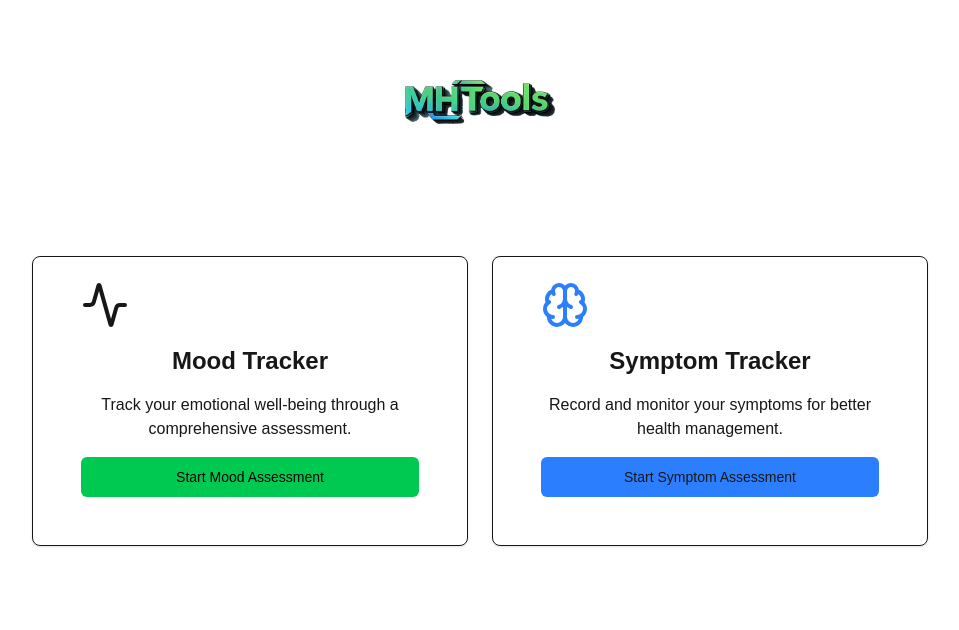
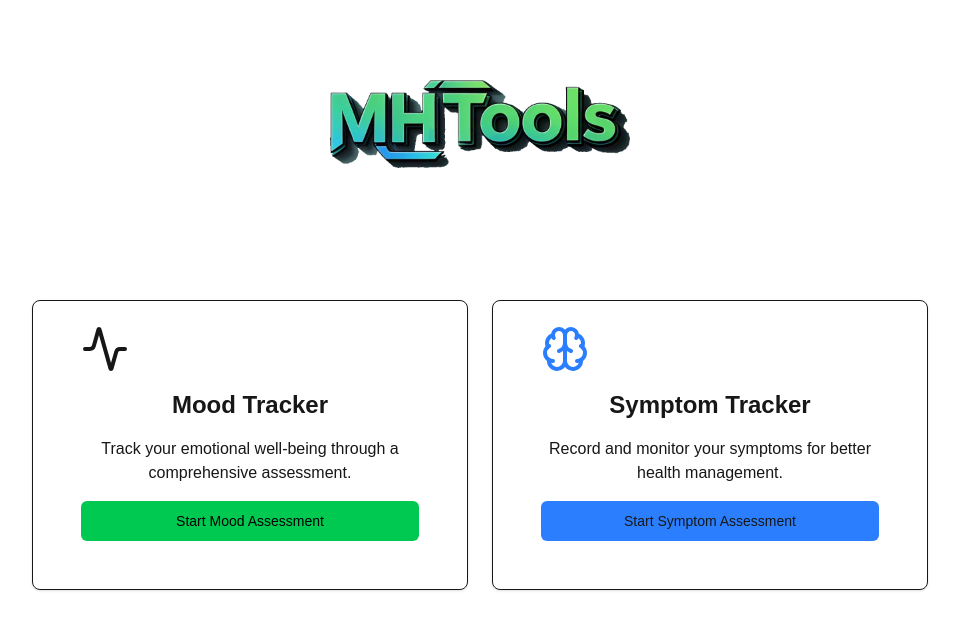
Before and after one commit to admfrncs/mental-health-tools, a Next.js app: page / in a window 1280 px wide. Shown: the top 630 px of the page, without its empty margins (160-1119 px from the left). Built offline with nearby package versions, Linux system fonts and the light colour scheme.

Commit message:
larger logo

```diff
--- a/src/app/page.tsx
+++ b/src/app/page.tsx
@@ -13,20 +13,22 @@ export default function Home() {
     <div className="min-h-screen bg-gradient-to-b from-background to-muted p-4">
       <div className="max-w-4xl mx-auto pt-16 text-center">
 
-        {/* ✅ Logo Added Here */}
+        {/* Logo Section */}
         <Image
           src="/mhtoolslogo.png"
           alt="Mental Health Tool Shop Logo"
-          width={150}
-          height={150}
-          className="mx-auto mb-6" // Centers the logo
+          width={300} // Doubled size
+          height={300}
+          className="mx-auto mb-6" // Center logo and add spacing below
           priority
         />
 
+        {/* Title */}
         <h1 className="text-4xl md:text-6xl font-bold text-center mb-8 bg-gradient-to-r from-primary to-primary/80 bg-clip-text text-transparent">
           Mental Health Tool Shop
         </h1>
 
+        {/* Cards Section */}
         <div className="grid md:grid-cols-2 gap-6 mt-12">
           {/* Mood Tracker Card */}
           <Card className="p-6">
```
